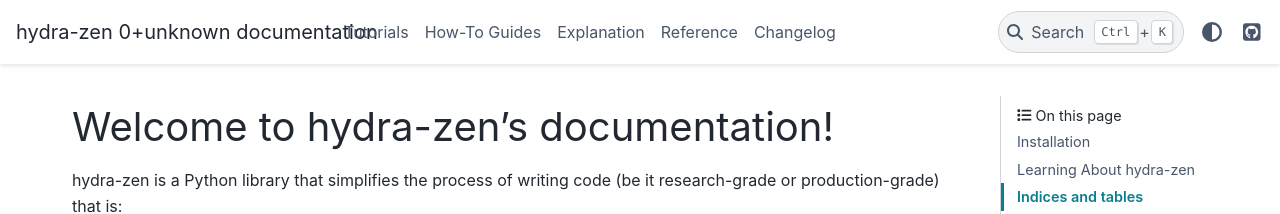
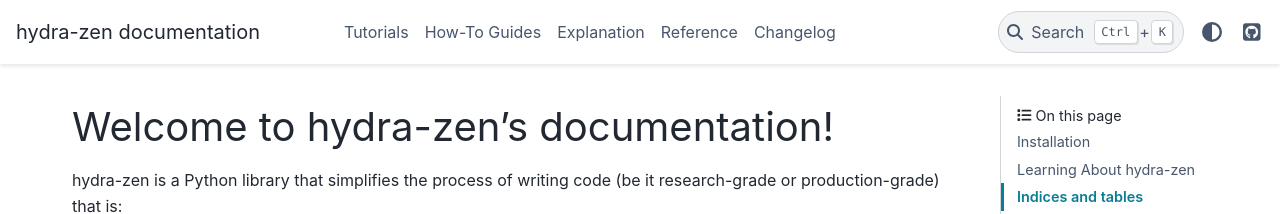
Before and after one commit to mit-ll-responsible-ai/hydra-zen, a Sphinx documentation site: the page built from docs/source/index.rst, in a window 1280 px wide. Shown: the top 214 px of the page. Built offline with Sphinx 7.4.7 and the PyData theme 0.15.4, drawn with Linux system fonts in a browser that asks for light colours; the version number could not be read and is left out; part of the change alters nothing that is shown.

```diff
--- a/docs/source/conf.py
+++ b/docs/source/conf.py
@@ -22,9 +22,9 @@ copyright = "2022 Massachusetts Institute of Technology"
 author = "Ryan Soklaski, Justin Goodwin"
 
 # The short X.Y version
-version = ".".join(hydra_zen.__version__.split(".")[:2])
+version = ""
 # The full version, including alpha/beta/rc tags
-release = hydra_zen.__version__
+release = ""
 
 
 # -- General configuration ---------------------------------------------------
```
